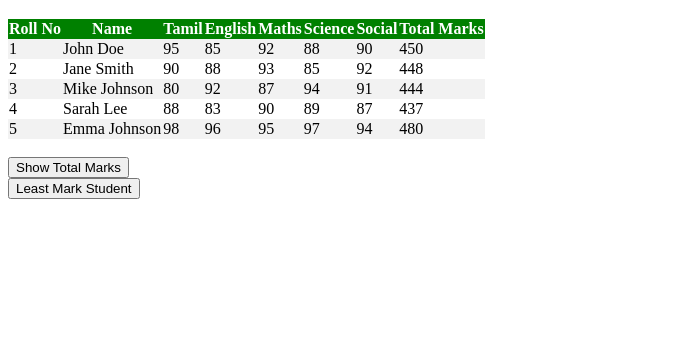
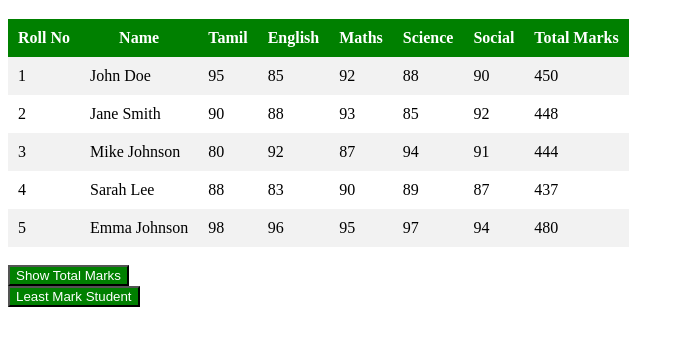
Before and after one commit to iamneo-production/eeacbaabacebb305721001ddebcceabfbbdedbfone, a plain HTML site: page public/index.html in a window 1280 px wide. Shown: the part 61-406 px from the top of the page, without its empty margins (0-684 px from the left). Drawn offline with Linux system fonts and the light colour scheme.

Commit message:
Backup Commit

```diff
--- a/public/style.css
+++ b/public/style.css
@@ -1,7 +1,10 @@
 table{
     border-collapse: collapse;
 }
-th{
+table *{
+padding:10px
+}
+th,button{
     background-color: green;
     color:white
 }
@@ -12,3 +15,6 @@ tr:nth-child(even){
 .yellow{
     background-color: yellow;
 }
+button{
+    pa
+}
```
